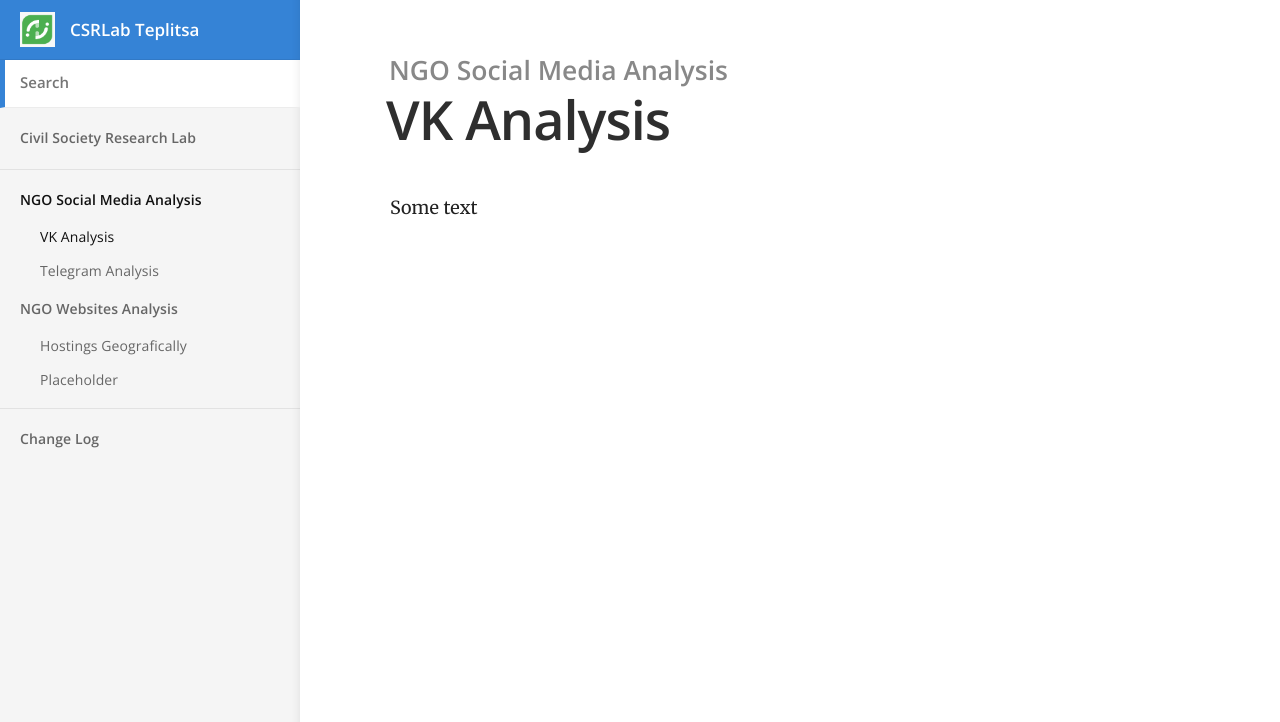
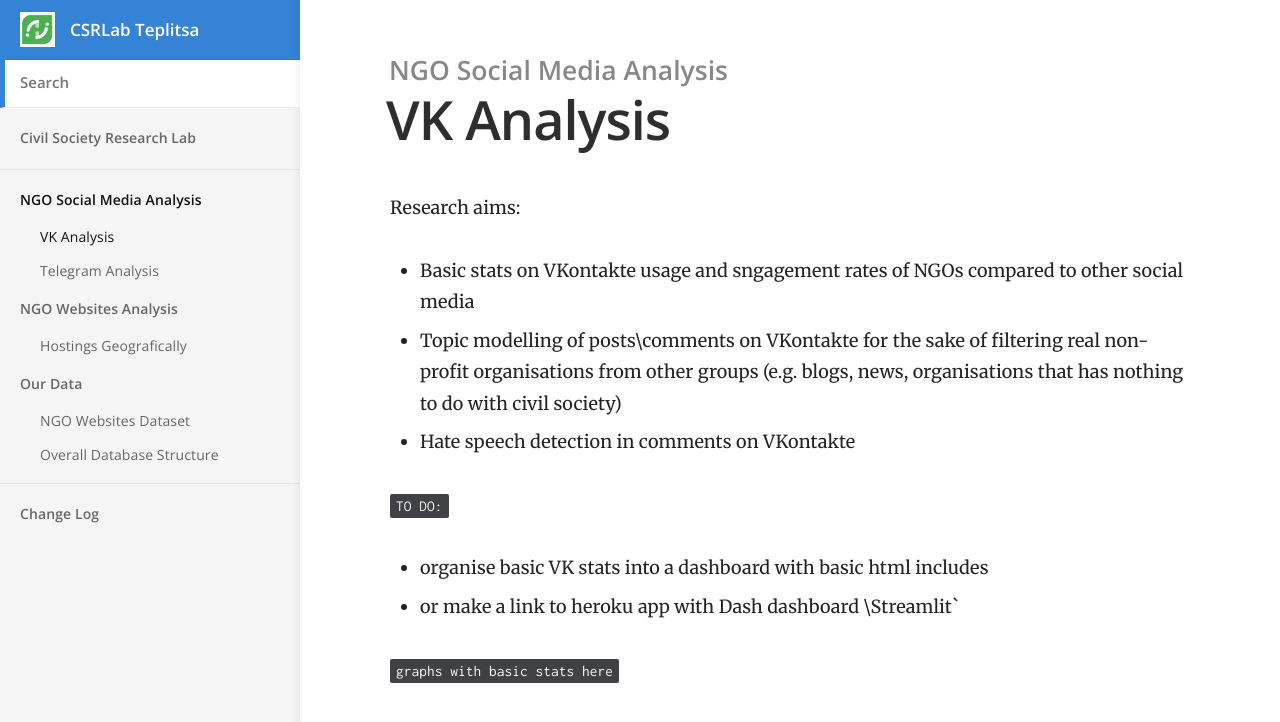
Before and after one commit to Teplitsa/CSRLab, a Jekyll site: the page built from docs/_docs/NGO_Social_Media_Analysis/vk_analysis.md, in a window 1280 px wide. Shown: the top 722 px of the page. Built offline with Jekyll 4.4.1, drawn with Linux system fonts in a browser that asks for light colours.

Commit message:
organise changelog and data section

```diff
--- a/docs/_docs/NGO_Social_Media_Analysis/vk_analysis.md
+++ b/docs/_docs/NGO_Social_Media_Analysis/vk_analysis.md
@@ -4,4 +4,14 @@
 order: 1
 ---
 
-Some text
+Research aims:
+- Basic stats on VKontakte usage and sngagement rates of NGOs compared to other social media
+- Topic modelling of posts\comments on VKontakte for the sake of filtering real non-profit organisations from other groups (e.g. blogs, news, organisations that has nothing to do with civil society)
+- Hate speech detection in comments on VKontakte
+
+`TO DO:`
+
+- organise basic VK stats into a dashboard with basic html includes
+- or make a link to heroku app with Dash dashboard \Streamlit`
+
+`graphs with basic stats here`
```
Also changed, not shown: docs/_docs/NGO_Websites_Analysis/hostings.md (+3 -1 lines), docs/_docs/NGO_Websites_Analysis/phone.md (deleted, +0 -18 lines), docs/_docs/Our_Data/database-structure.md (added, +9 -0 lines), docs/_docs/Our_Data/websites-dataset.md (added, +12 -0 lines), docs/_posts/2016-01-12-media-support.md (deleted, +0 -17 lines), docs/_posts/2016-02-05-general-fixes-and-improvements.md (deleted, +0 -16 lines), docs/_posts/2022-06-24-initial-release.md (added, +14 -0 lines), docs/_posts/2022-06-26-hostings-dataset.md (added, +10 -0 lines), docs/_posts/2022-06-29-minor-fixes.md (added, +14 -0 lines), docs/_posts/2022-07-29-added-hackathon-data.md (added, +12 -0 lines), docs/_posts/2022-08-04-github-pages-release.md (added, +14 -0 lines), docs/images/fire.png (added), docs/images/hugging_face.png (added).
